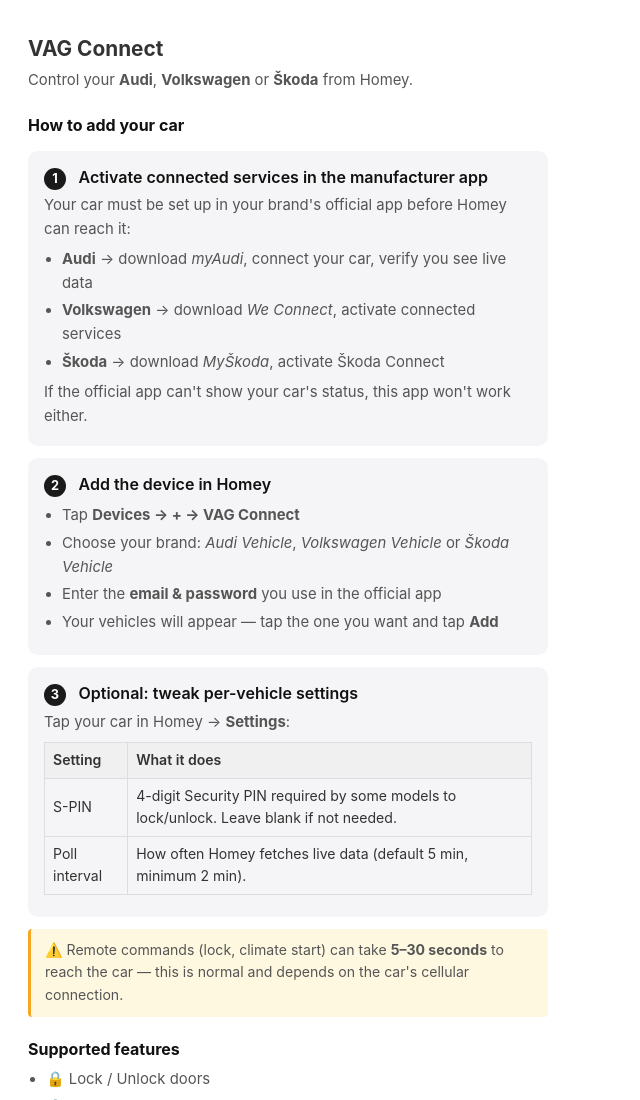
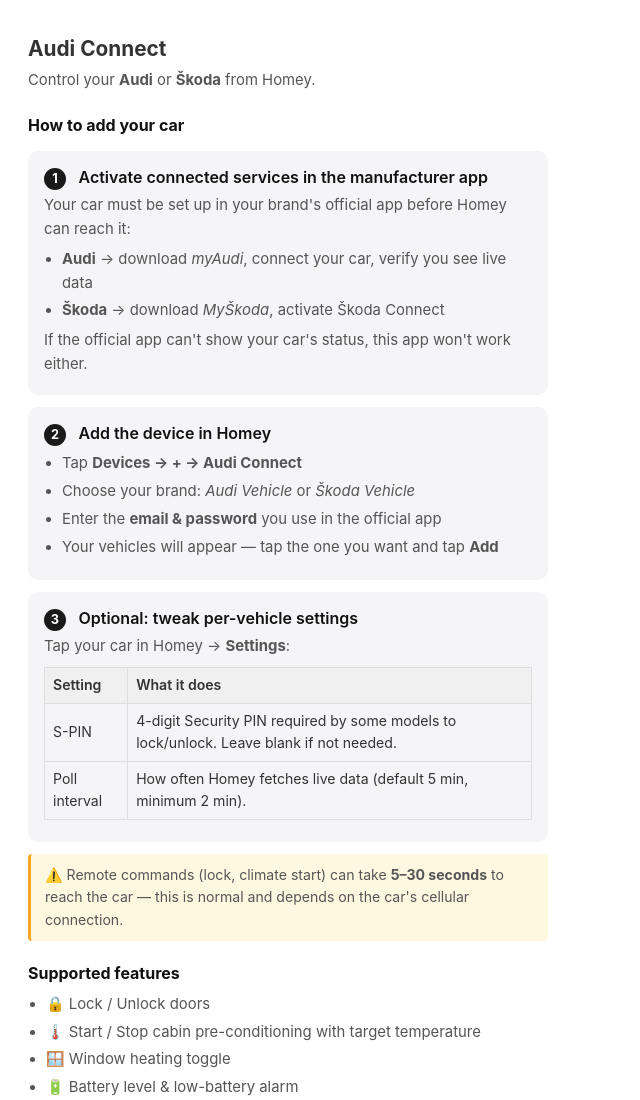
Before and after one commit to Finn-Cato/Audi-connect, a website: page settings/index.html in a window 1280 px wide. Shown: the top 1100 px of the page, without its empty margins (0-640 px from the left). Drawn offline with Linux system fonts and the light colour scheme.

Commit message:
feat: rename app to Audi Connect

```diff
--- a/app.js
+++ b/app.js
@@ -5,7 +5,7 @@
 class AudiApp extends Homey.App {
 
   async onInit() {
-    this.log('VAG Connect app has been initialized');
+    this.log('Audi Connect app has been initialized');
     this._registerFlowCards();
   }
 
--- a/app.json
+++ b/app.json
@@ -4,7 +4,7 @@
   "compatibility": ">=5.0.0",
   "sdk": 3,
   "name": {
-    "en": "Audi & Škoda Connect"
+    "en": "Audi Connect"
   },
   "description": {
     "en": "Control your Audi or Å koda. Lock/unlock, climate, charging & live data via the official connected-car API."
--- a/locales/en.json
+++ b/locales/en.json
@@ -1,6 +1,6 @@
 {
   "app": {
-    "name": "Audi & Škoda Connect",
+    "name": "Audi Connect",
     "description": "Control your Audi or Škoda via their connected-car APIs"
   },
   "pair": {
--- a/settings/index.html
+++ b/settings/index.html
@@ -3,7 +3,7 @@
 <head>
   <meta charset="utf-8">
   <meta name="viewport" content="width=device-width, initial-scale=1">
-  <title>VAG Connect</title>
+  <title>Audi Connect</title>
   <style>
     body {
       font-family: -apple-system, BlinkMacSystemFont, sans-serif;
@@ -42,8 +42,8 @@
   </style>
 </head>
 <body>
-  <h2>VAG Connect</h2>
-  <p>Control your <strong>Audi</strong>, <strong>Volkswagen</strong> or <strong>Škoda</strong> from Homey.</p>
+  <h2>Audi Connect</h2>
+  <p>Control your <strong>Audi</strong> or <strong>Škoda</strong> from Homey.</p>
 
   <h3>How to add your car</h3>
 
@@ -53,7 +53,6 @@
     <p>Your car must be set up in your brand's official app before Homey can reach it:</p>
     <ul>
       <li><strong>Audi</strong> → download <em>myAudi</em>, connect your car, verify you see live data</li>
-      <li><strong>Volkswagen</strong> → download <em>We Connect</em>, activate connected services</li>
       <li><strong>Škoda</strong> → download <em>MyŠkoda</em>, activate Škoda Connect</li>
     </ul>
     <p>If the official app can't show your car's status, this app won't work either.</p>
@@ -63,8 +62,8 @@
     <span class="step-num">2</span>
     <span class="step-title">Add the device in Homey</span>
     <ul>
-      <li>Tap <strong>Devices → + → VAG Connect</strong></li>
-      <li>Choose your brand: <em>Audi Vehicle</em>, <em>Volkswagen Vehicle</em> or <em>Škoda Vehicle</em></li>
+      <li>Tap <strong>Devices → + → Audi Connect</strong></li>
+      <li>Choose your brand: <em>Audi Vehicle</em> or <em>Škoda Vehicle</em></li>
       <li>Enter the <strong>email &amp; password</strong> you use in the official app</li>
       <li>Your vehicles will appear — tap the one you want and tap <strong>Add</strong></li>
     </ul>
```
Also changed, not shown: README.md, README.txt.
